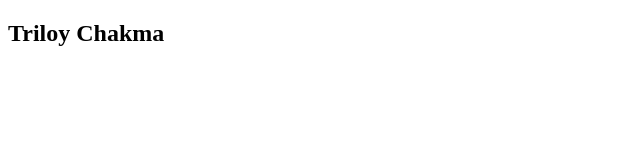
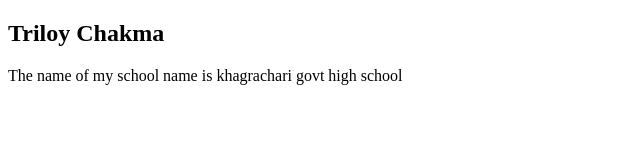
Before and after one commit to triloy0164/practice, a plain HTML site: page index.html in a window 1280 px wide. Shown: the whole page, without its empty margins (0-640 px from the left). Drawn offline with Linux system fonts and the light colour scheme.

Commit message:
initial commit

```diff
--- a/index.html
+++ b/index.html
@@ -7,5 +7,6 @@
 </head>
 <body>
     <h2>Triloy Chakma</h2>
+    <p>The name of my school name is khagrachari govt high school</p>
 </body>
 </html>
```
